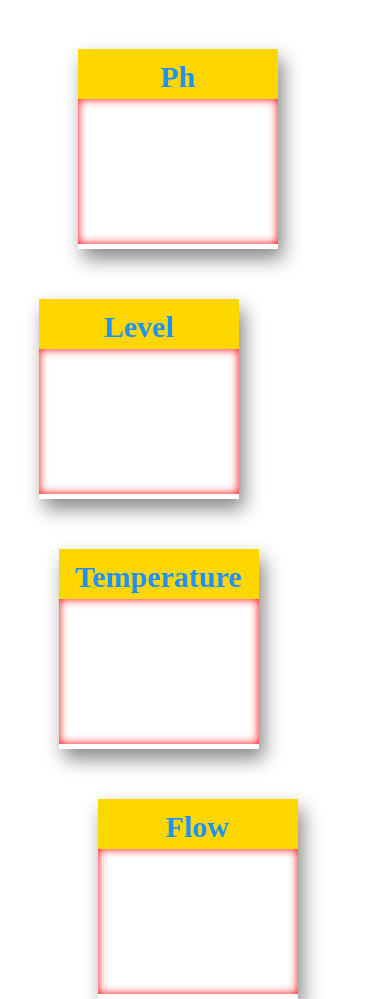
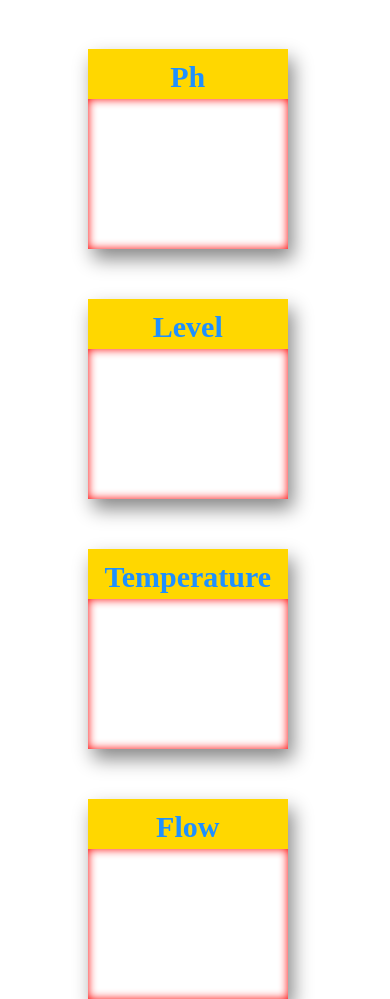
Before and after one commit to JAGAGANESH/TCE, a PHP site: page /dam_profile.html in a window 390 px wide. Shown: the part 251-1250 px from the top of the page. Run offline with PHP 8.4, Linux system fonts and the light colour scheme.

Commit message:
Update index.css

```diff
--- a/TCE_IT_FOURT SEMESTER_PM/Water Quality Monitoring/index.css
+++ b/TCE_IT_FOURT SEMESTER_PM/Water Quality Monitoring/index.css
@@ -258,25 +258,25 @@ b1 {
     }
     .box1 {
         top: 550px;
-        left: 10%;
+        left: 22.5%;
         width: 200px;
         height: 200px;
     }
     .box2 {
         top: 800px;
-        left: 15%;
+        left: 22.5%;
         width: 200px;
         height: 200px;
     }
     .box3 {
         top: 300px;
-        left: 20%;
+        left: 22.5%;
         width: 200px;
         height: 200px;
     }
     .box4 {
         top: 1050px;
-        left: 25%;
+        left: 22.5%;
         width: 200px;
         height: 200px;
     }
@@ -284,7 +284,7 @@ b1 {
         height: 55px;
     }
     .inner-box2 {
-        height: 145px;
+        height: 150px;
     }
 }
 @media only screen and (min-width: 600px) {
```
